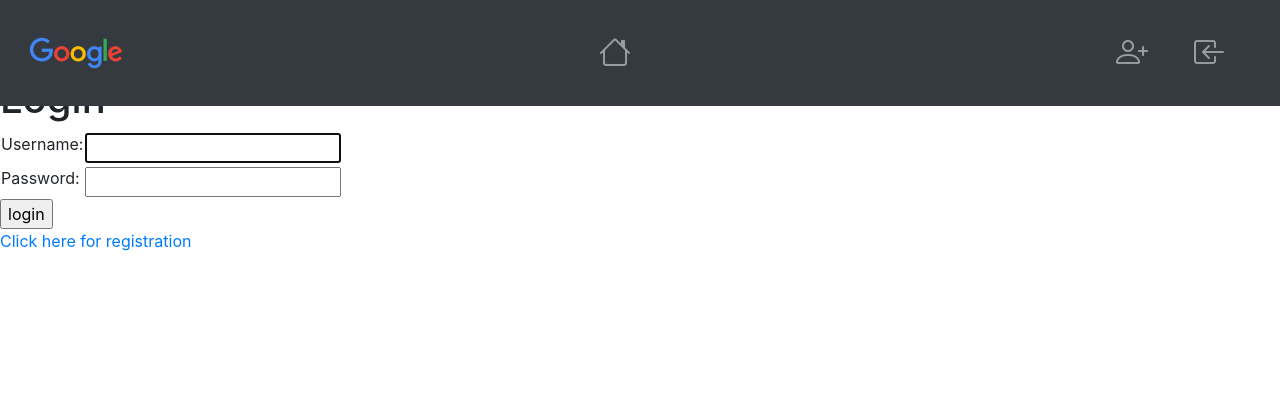
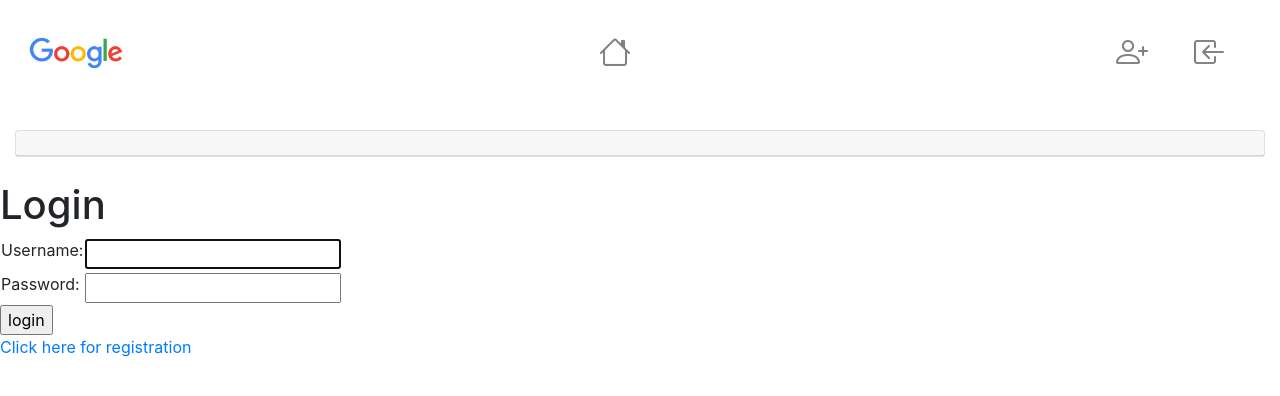
Before and after one commit to Minhato/Django-Forum-Scrum, a Django app: page /login/ in a window 1280 px wide. Shown: the top 396 px of the page. Run offline with Django 3.2, Linux system fonts and the light colour scheme; some libraries are stand-ins or nearby versions.

Commit message:
small changes

```diff
--- a/forumapp/user/templates/base.html
+++ b/forumapp/user/templates/base.html
@@ -23,7 +23,7 @@
 </head>
 
 <body>
-  <nav class="navbar navbar-expand-lg navbar-dark bg-dark fixed-top">
+  <nav class="navbar navbar-expand-lg navbar-light">
     <a class="navbar-brand" href="/">
       <img src="../media/Google-Logo.wine.png" style="width:120px">
     </a>
@@ -64,7 +64,7 @@
       </a>
     </li>
     <li class="nav-item {% block loginactive %} {% endblock loginactive %}">
-      <a class="nav-link" href="/admin/login">
+      <a class="nav-link" href="/login">
         <i class="bi bi-box-arrow-in-left" style="font-size: 2rem"></i>
       </a>
     </li>
--- a/forumapp/user/urls.py
+++ b/forumapp/user/urls.py
@@ -6,8 +6,5 @@ from django.conf.urls import url
 urlpatterns = [
     path('', views.home, name="home"),
     path('register', views.signup, name='signup'),
-    path('login', views.login, name='login'),
+    #path('login', views.login, name='login'),
 ]
-
-#test
-##asdasdas
```
